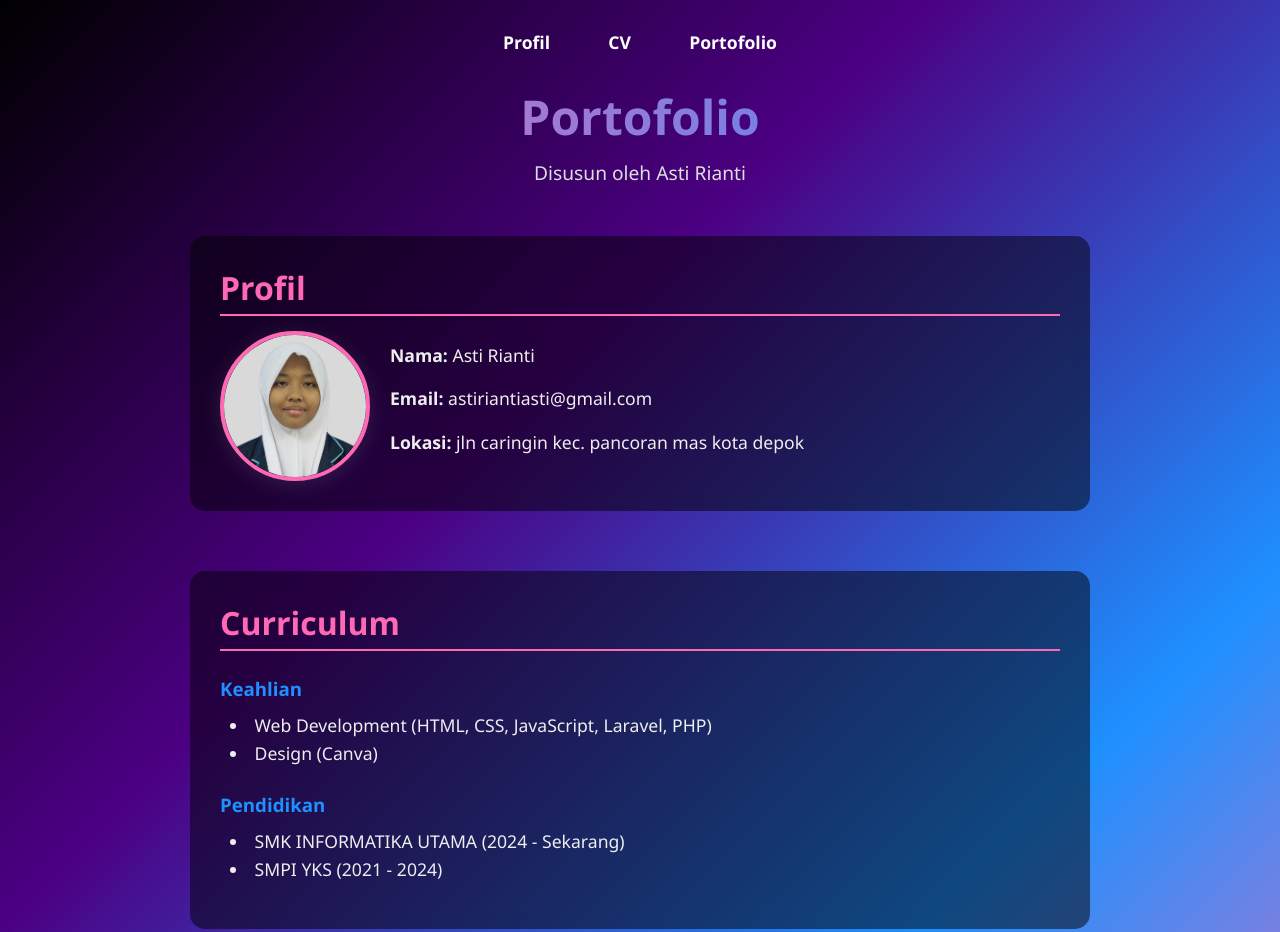
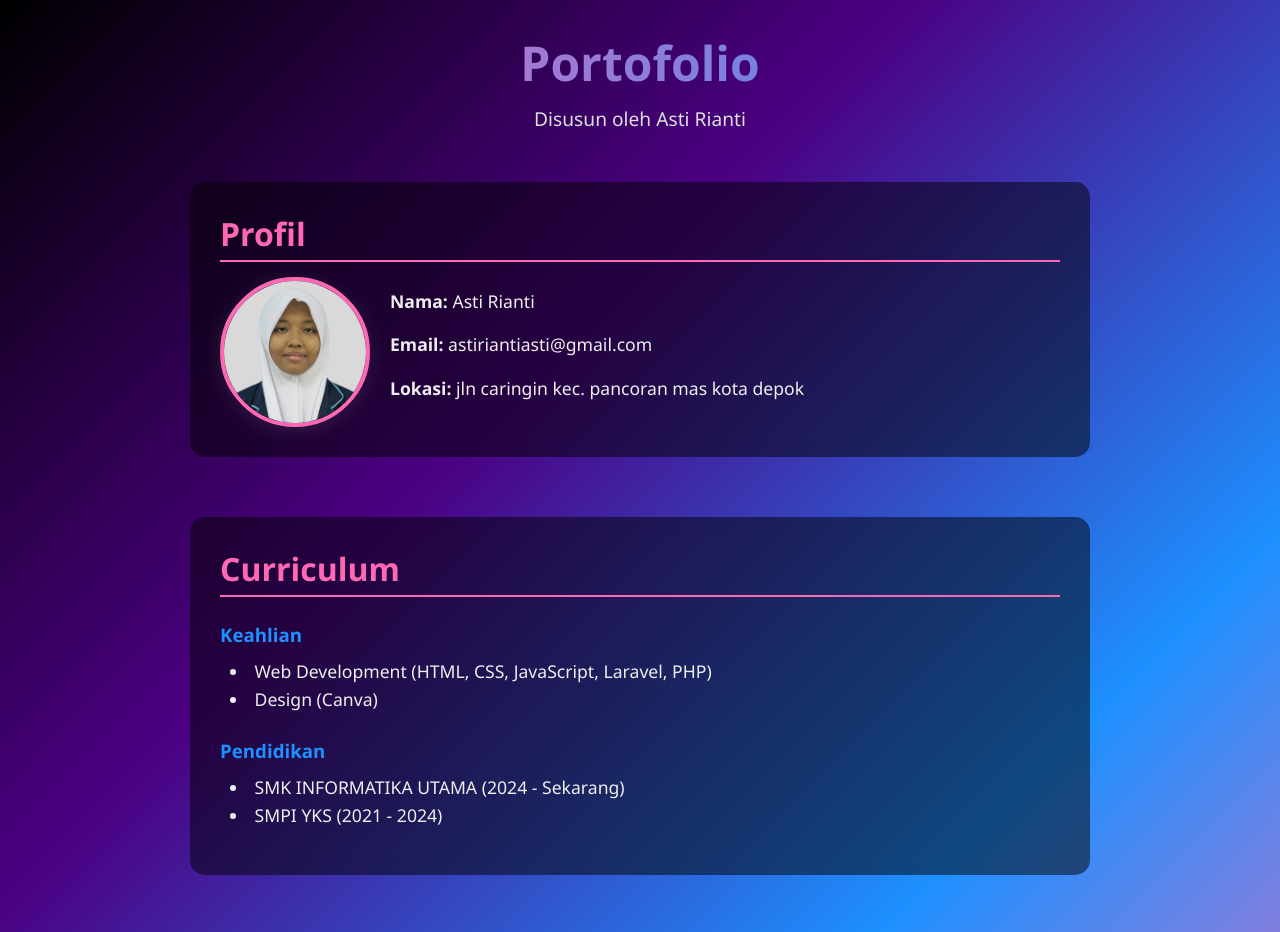
Before and after one commit to astirianti/asti.github.io, a plain HTML site: page index.html in a window 1280 px wide. Shown: the top 932 px of the page. Drawn offline with Linux system fonts and the light colour scheme.

Commit message:
Update index.html

```diff
--- a/index.html
+++ b/index.html
@@ -7,12 +7,6 @@
   <link rel="stylesheet" href="style.css" />
 </head>
 <body>
-
-  <nav>
-    <a href="#profil">Profil</a>
-    <a href="#cv">CV</a>
-    <a href="#portofolio">Portofolio</a>
-  </nav>
 
   <header>
     <h1>Portofolio</h1>
```
